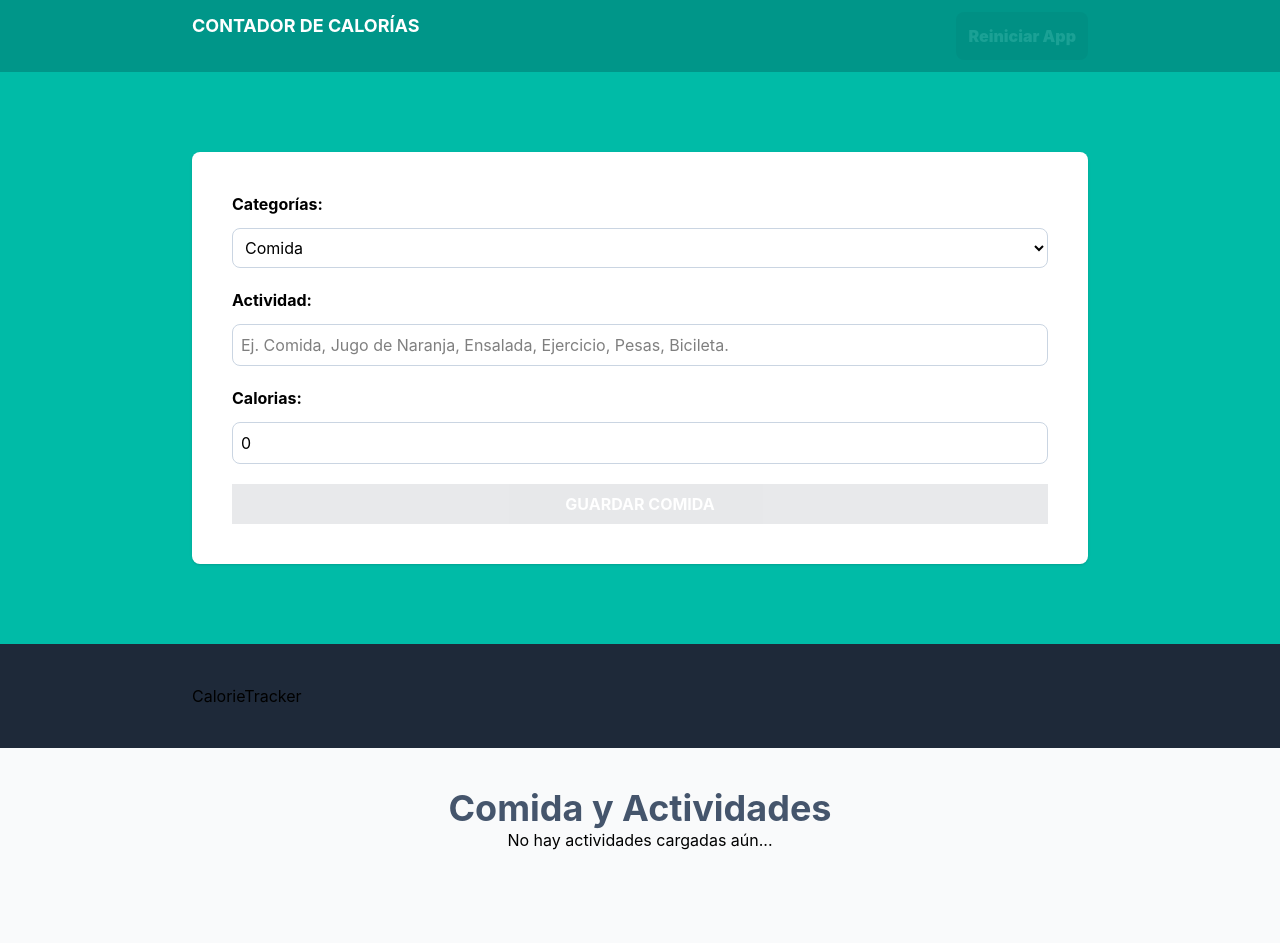
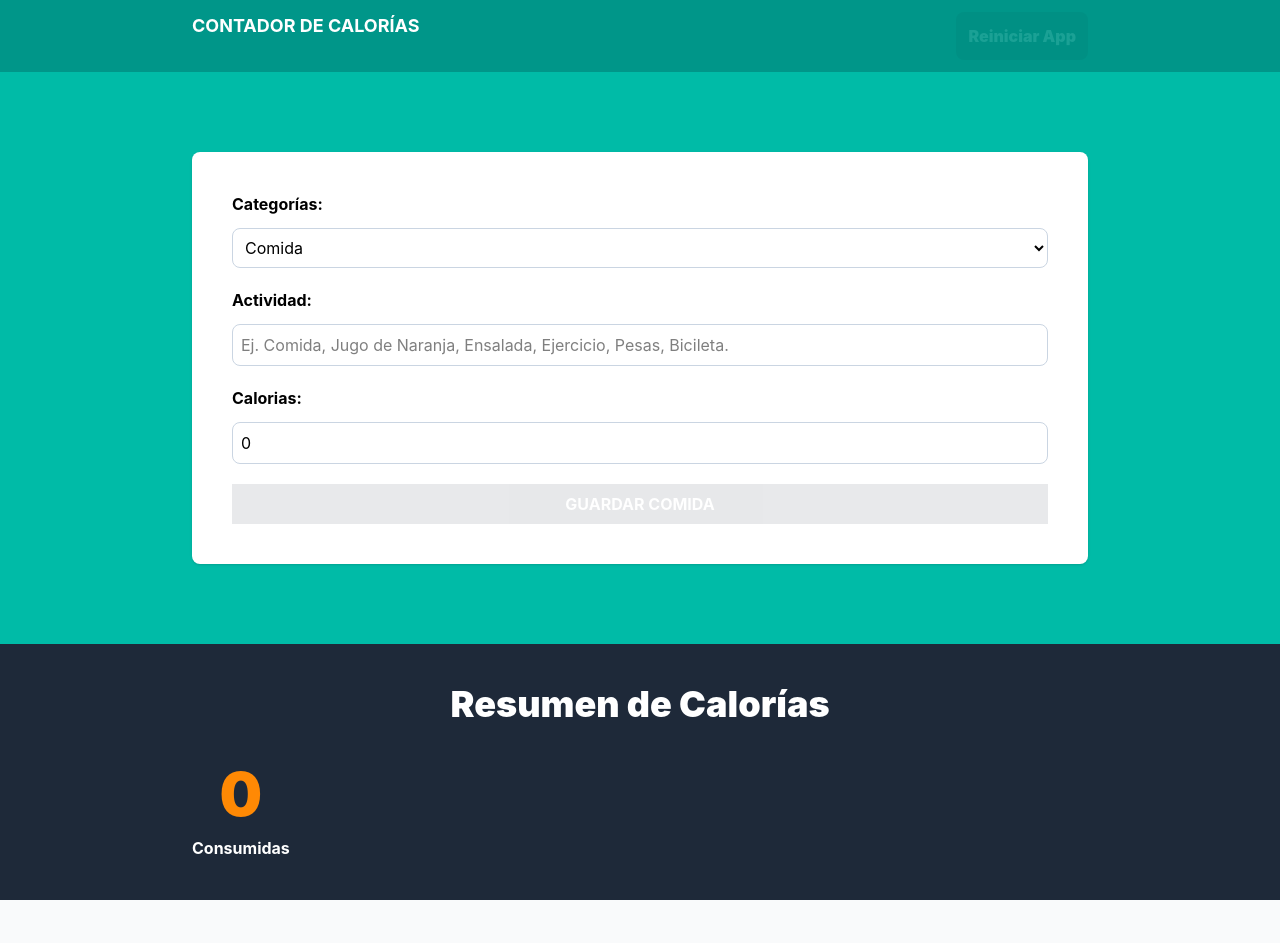
Before and after one commit to agubanchi/calorie-tracker, a React (Vite) app: page / in a window 1280 px wide. Shown: the top 943 px of the page. Before the commit the page ends 892 px from the top, so only its background shows below. Built offline with nearby package versions, Linux system fonts and the light colour scheme.

Commit message:
Mostrando calorias consumidas utilizando useMemo

```diff
--- a/src/components/CalorieTracker.tsx
+++ b/src/components/CalorieTracker.tsx
@@ -1,11 +1,25 @@
+import { useMemo } from "react"
 import type { Activity } from "../types"
 
 type CalorieTrackersProps ={
     activities: Activity[]
 }
 
-export default function CalorieTracker({actvities}:CalorieTrackersProps) {
-  return (
-    <div>CalorieTracker</div>
+export default function CalorieTracker({activities}: CalorieTrackersProps) {
+
+  // contadores
+const caloriesConsumed = useMemo(() => activities.reduce((total, activity) => activity.category === 1 ? total + activity.calories : total, 0), [activities])
+    return (
+    <>
+    <h2 className="text-4xl font-black text-white text-center">Resumen de Calorías</h2>
+
+    <div className="flex flex-col items-center md:flex-row md:justify-between gap-5 mt-10">
+    <p className="text-white font-bold rounded-full grid grid-cols-1 gap-3 text-center">
+        <span className="font-black text-6xl text-orange-400"> {caloriesConsumed}</span>
+       Consumidas
+    </p>
+    </div>
+
+    </>
   )
 }
```
